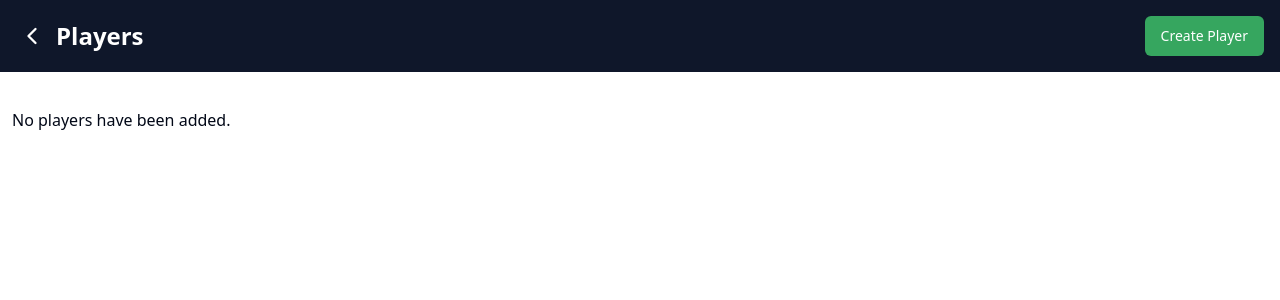
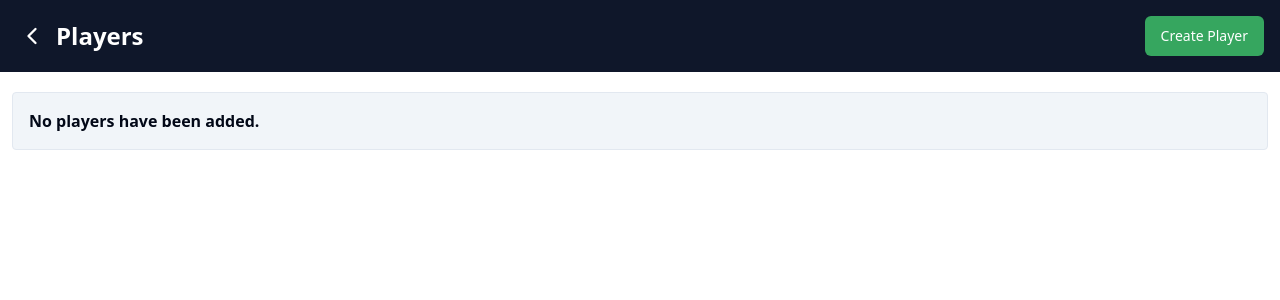
Before and after one commit to kevincrossgrove/Statsketball, a React (Vite) app: page /players in a window 1280 px wide. Shown: the top 300 px of the page. Built offline with nearby package versions, Linux system fonts and the light colour scheme.

Commit message:
Add loading / empty state to AppBasicTable

```diff
--- a/src/Components/AppBasicTable.tsx
+++ b/src/Components/AppBasicTable.tsx
@@ -1,5 +1,5 @@
 import { ReactNode } from "react";
-import AppLoading from "./AppLoading";
+import { Skeleton } from "./ui/skeleton";
 
 interface Props<T> {
   loading: boolean;
@@ -29,13 +29,23 @@ function AppBasicTable<T>({
   const Table = (
     <div className={containerCSS}>
       {loading ? (
-        <AppLoading />
+        <div className="mx-4">
+          <Skeleton className="w-full h-16 my-1" />
+          <Skeleton className="w-full h-16 my-1" />
+          <Skeleton className="w-full h-16 my-1" />
+          <Skeleton className="w-full h-16 my-1" />
+          <Skeleton className="w-full h-16 my-1" />
+          <Skeleton className="w-full h-16 my-1" />
+          <Skeleton className="w-full h-16 my-1" />
+          <Skeleton className="w-full h-16 my-1" />
+          <Skeleton className="w-full h-16 my-1" />
+        </div>
       ) : Array.isArray(items) && items.length > 0 ? (
         items?.map((item, i) => {
           return (
             <div
               key={i}
-              className={`flex items-center justify-between btn-oauth cursor-pointer w-100 my-1 mx-3 border rounded py-2 pl-6 pr-4 hover:bg-secondary ${
+              className={`h-16 flex items-center justify-between btn-oauth cursor-pointer w-100 my-1 mx-4 border rounded py-2 pl-6 pr-4 hover:bg-secondary ${
                 getItemStyle ? getItemStyle(item) : ""
               } ${onClick ? "bg-ultralight--hover" : ""}`}
               onClick={onClick ? () => onClick(item) : undefined}
@@ -59,7 +69,7 @@ function AppBasicTable<T>({
           );
         })
       ) : (
-        <div className="px-3 py-4 font-weight-500 bg-ultralight rounded">
+        <div className="px-4 py-4 font-weight-500 bg-ultralight rounded mx-3 border bg-muted font-semibold">
           {emptyMessage || "No items have been added."}
         </div>
       )}
```
